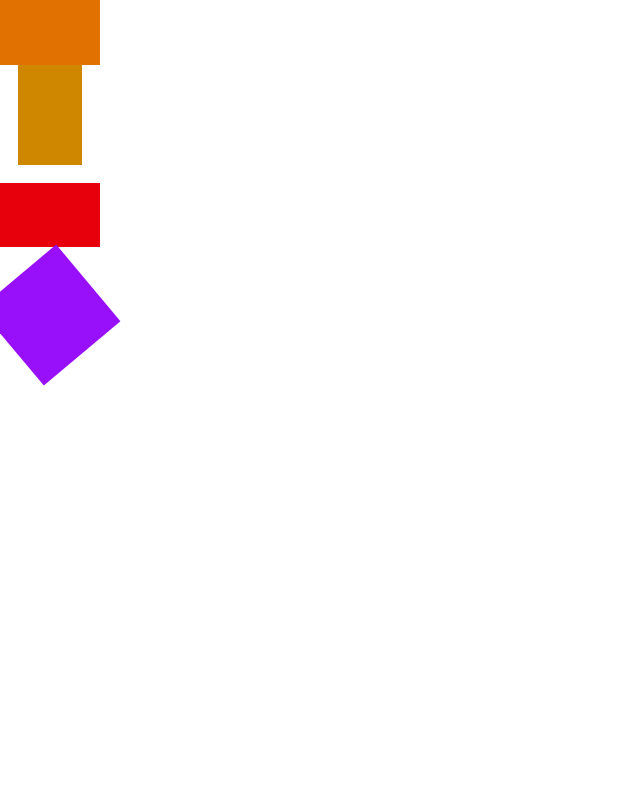
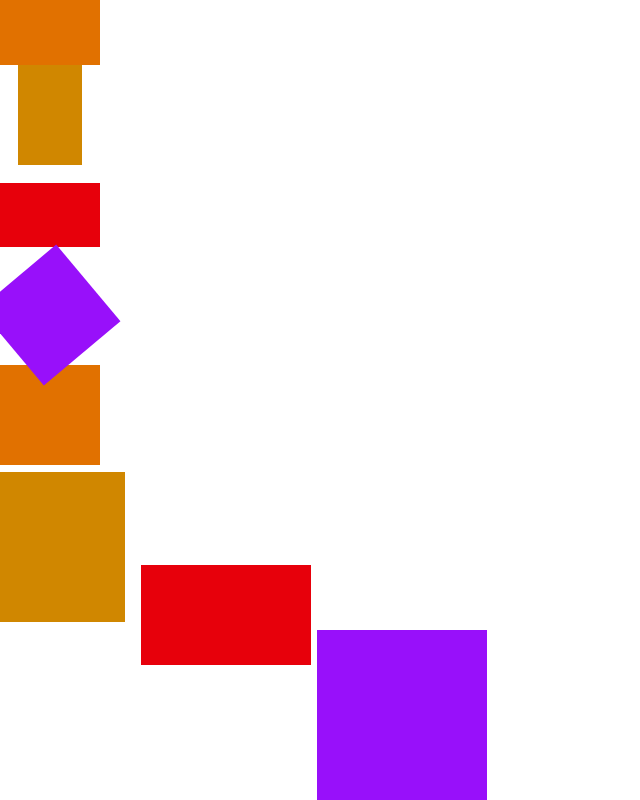
Before and after one commit to GeorgePro888/framer-motion-example, a React (Vite) app: page / in a window 1280 px wide. Shown: the part 235-1035 px from the top of the page, without its empty margins (0-640 px from the left). Before the commit the page ends 800 px from the top, so only its background shows below. Built offline with nearby package versions, Linux system fonts and the light colour scheme.

Commit message:
scale x and y

```diff
--- a/src/App.tsx
+++ b/src/App.tsx
@@ -13,6 +13,11 @@ const App = () => {
     <motion.div className="box1 bg-red-600" animate={{ rotateX: 50 }} />
     <motion.div className="box1 bg-purple-600" animate={{ rotate: 50 }} />
 
+    <motion.div className="box1 bg-amber-600" />
+    <motion.div className="box1 bg-yellow-600" animate={{ translateY: "2rem", scale: 1.5 }} />
+    <motion.div className="box1 bg-red-600" animate={{ translateX: "11rem",scaleX: 1.7 }} />
+    <motion.div className="box1 bg-purple-600" animate={{ translateX: "22rem",scale: 1.7 }} />
+
 
   </div>;
 
```
